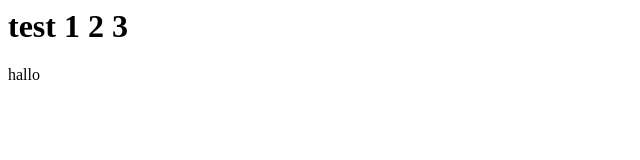
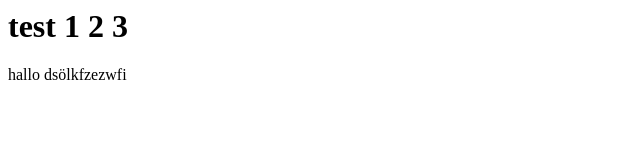
Before and after one commit to Timster2010/uebung, a plain HTML site: page index.html in a window 1280 px wide. Shown: the full height of the page, 0-640 px from the left. Drawn offline with Linux system fonts and the light colour scheme.

Commit message:
Update index.html

```diff
--- a/index.html
+++ b/index.html
@@ -2,5 +2,9 @@
     <body>
         <h1>test 1 2 3</h1>
         hallo
+
+
+
+        dsölkfzezwfi
     </body>
 </html>
```
